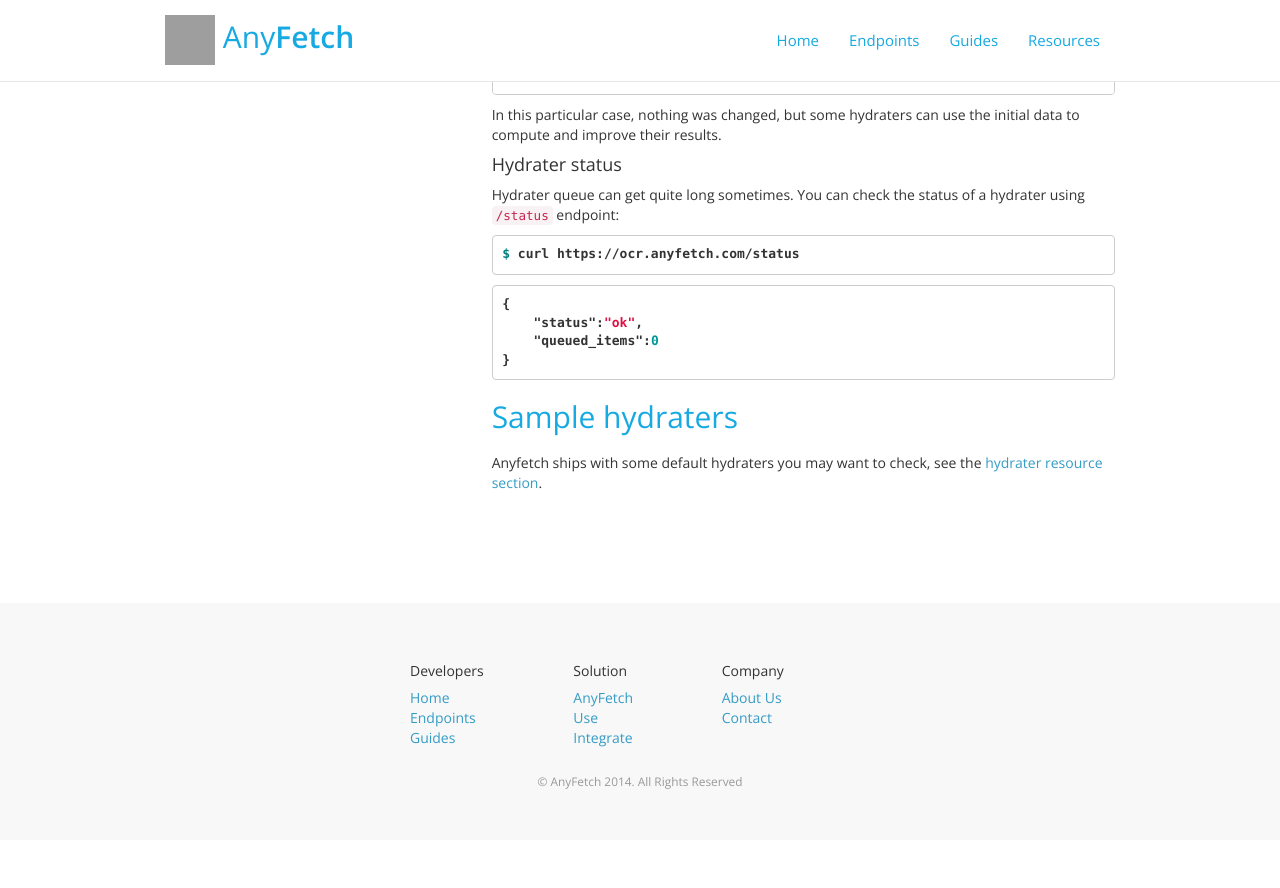
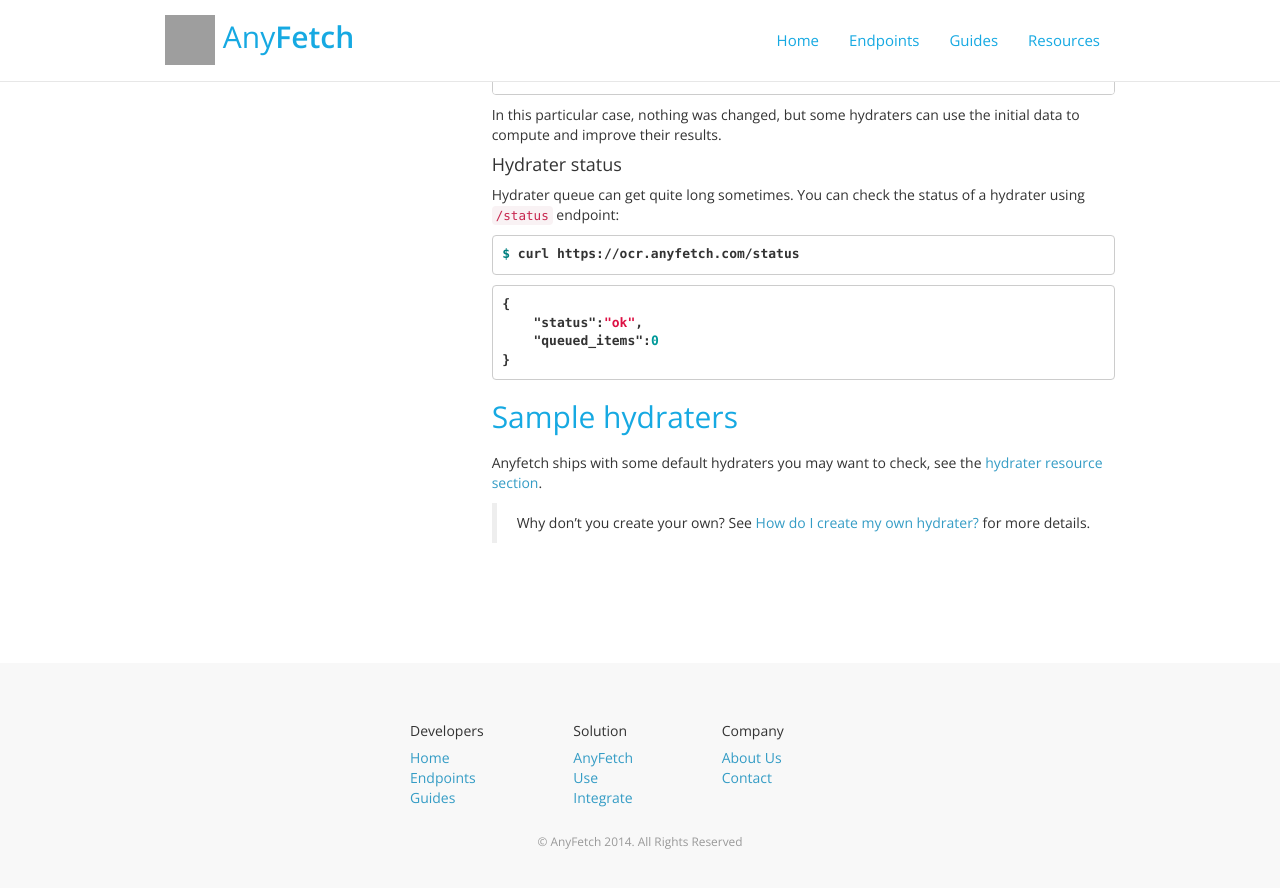
Before and after one commit to AnyFetch/developers.anyfetch.com, a Jekyll site: the page built from guides/using/hydrater.md, in a window 1280 px wide and 900 px high, scrolled down 1953 px. Shown: the top 888 px of the window. Built offline with Jekyll 4.4.1, drawn with Linux system fonts in a browser that asks for light colours; nearby versions of some CDN libraries; Markdown is read by kramdown in place of the engine named in the settings; before the commit the page ends 2793 px from its top, so only the background shows below that; grey boxes are pictures that could not be loaded.

Commit message:
Link from using to creating in hydraters

```diff
--- a/guides/using/hydrater.md
+++ b/guides/using/hydrater.md
@@ -103,3 +103,5 @@ $ curl https://ocr.anyfetch.com/status
 
 ## Sample hydraters
 Anyfetch ships with some default hydraters you may want to check, see the [hydrater resource section](/resources/hydraters.html).
+
+> Why don't you create your own? See [How do I create my own hydrater?](/creating/hydrater.html) for more details.
```
